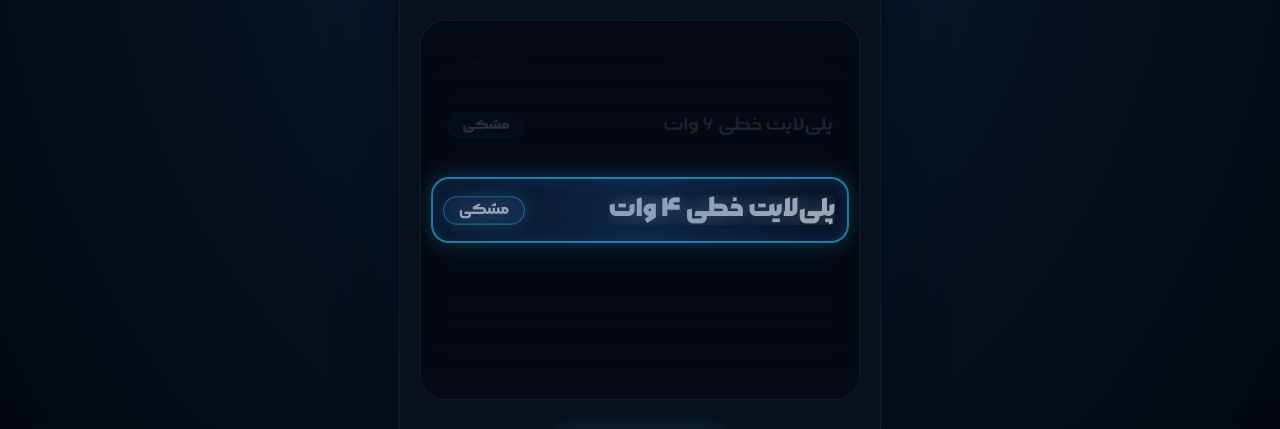
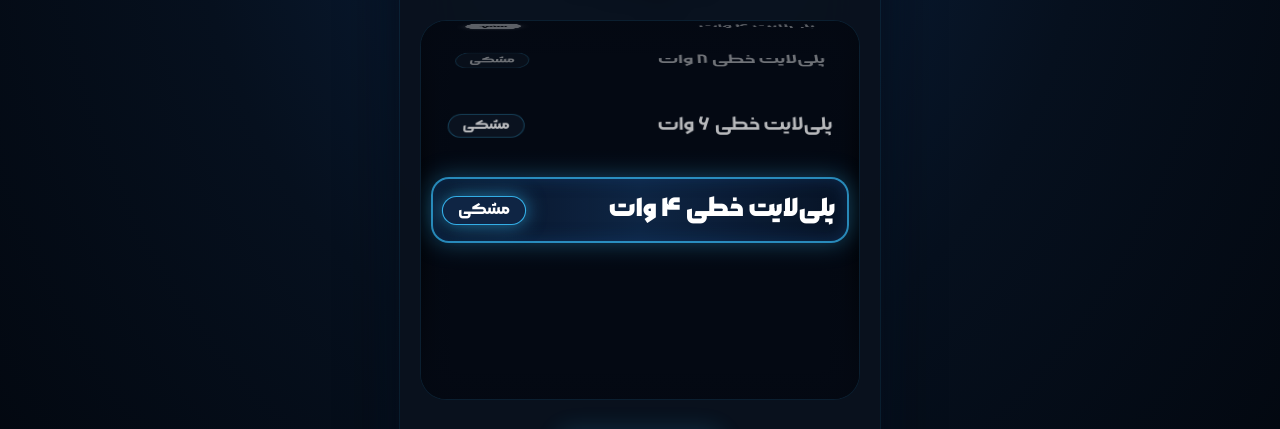
Before and after one commit to zabihiparsshoa/polylights, a plain HTML site: page index.html in a window 1280 px wide. Shown: the part 174-603 px from the top of the page. Drawn offline with Linux system fonts and the light colour scheme.

Commit message:
Update products and add features UI

```diff
--- a/index.html
+++ b/index.html
@@ -43,7 +43,7 @@
       justify-content: center;
       align-items: center;
       padding: 16px;
-      color: #f8fafc;
+      color: #ffffff;
     }
 
     .container {
@@ -99,7 +99,7 @@
       cursor: grabbing;
     }
 
-    /* Luminous Selection Indicator with Brand Colors */
+    /* Selection Indicator */
     .wheel-selection-indicator {
       position: absolute;
       top: calc(50% - (var(--item-height) / 2));
@@ -107,14 +107,14 @@
       right: 10px;
       height: var(--item-height);
       background: linear-gradient(90deg, rgba(12, 35, 66, 0.4) 0%, rgba(24, 66, 117, 0.5) 50%, rgba(12, 35, 66, 0.4) 100%);
-      border: 2px solid rgba(56, 189, 248, 0.6);
+      border: 2px solid rgba(56, 189, 248, 0.7);
       border-radius: 18px;
-      box-shadow: 0 0 25px rgba(56, 189, 248, 0.3), inset 0 0 16px rgba(24, 66, 117, 0.5);
+      box-shadow: 0 0 25px rgba(56, 189, 248, 0.35), inset 0 0 16px rgba(24, 66, 117, 0.5);
       pointer-events: none;
-      z-index: 2;
+      z-index: 1;
     }
 
-    /* Dark Overlays / Depth Gradients */
+    /* Soft top/bottom fade gradients behind text */
     .wheel-overlay-top,
     .wheel-overlay-bottom {
       position: absolute;
@@ -122,19 +122,20 @@
       right: 0;
       height: calc(50% - (var(--item-height) / 2));
       pointer-events: none;
-      z-index: 3;
+      z-index: 2;
     }
 
     .wheel-overlay-top {
       top: 0;
-      background: linear-gradient(to bottom, rgba(4, 9, 19, 0.98) 15%, rgba(4, 9, 19, 0.5) 80%, transparent 100%);
+      background: linear-gradient(to bottom, rgba(4, 9, 19, 0.92) 0%, rgba(4, 9, 19, 0.3) 70%, transparent 100%);
     }
 
     .wheel-overlay-bottom {
       bottom: 0;
-      background: linear-gradient(to top, rgba(4, 9, 19, 0.98) 15%, rgba(4, 9, 19, 0.5) 80%, transparent 100%);
+      background: linear-gradient(to top, rgba(4, 9, 19, 0.92) 0%, rgba(4, 9, 19, 0.3) 70%, transparent 100%);
     }
 
+    /* Wheel Scroller in Front */
     .wheel-scroller {
       position: absolute;
       width: 100%;
@@ -143,9 +144,10 @@
       left: 0;
       transform-style: preserve-3d;
       will-change: transform;
+      z-index: 5;
     }
 
-    /* Wheel Items */
+    /* Pure Sharp White Wheel Items */
     .wheel-item {
       position: absolute;
       left: 0;
@@ -157,14 +159,15 @@
       justify-content: space-between;
       padding: 0 24px;
       font-size: 1.35rem;
-      font-weight: 500;
-      color: #64748b;
+      font-weight: 600;
+      color: #ffffff !important;
       backface-visibility: hidden;
-      transition: color 0.15s ease, text-shadow 0.15s ease;
+      transition: font-size 0.15s ease, font-weight 0.15s ease;
       direction: rtl;
     }
 
     .wheel-item-title {
+      color: #ffffff !important;
       white-space: nowrap;
       overflow: hidden;
       text-overflow: ellipsis;
@@ -182,40 +185,38 @@
       transition: all 0.2s ease;
     }
 
-    /* White body color tag */
     .wheel-item-badge.badge-white {
-      background: #f8fafc;
+      background: #ffffff;
       color: #09090b;
       border: 1px solid #ffffff;
-      box-shadow: 0 2px 8px rgba(255, 255, 255, 0.15);
+      box-shadow: 0 2px 10px rgba(255, 255, 255, 0.3);
     }
 
-    /* Black body color tag */
     .wheel-item-badge.badge-black {
       background: #0b1523;
-      color: #94a3b8;
-      border: 1px solid #1e293b;
+      color: #ffffff;
+      border: 1px solid rgba(56, 189, 248, 0.4);
     }
 
-    /* Active Selected Item */
+    /* Active Selected Item (Brilliant Sharp White) */
     .wheel-item.selected {
-      color: #ffffff;
+      color: #ffffff !important;
       font-weight: 900;
       font-size: 1.55rem;
-      text-shadow: 0 0 20px rgba(255, 255, 255, 0.45);
+      /* text-shadow: 0 0 10px #ffffff, 0 0 20px rgba(56, 189, 248, 0.8); */
     }
 
     .wheel-item.selected .wheel-item-badge.badge-white {
-      box-shadow: 0 0 16px rgba(255, 255, 255, 0.5);
-      transform: scale(1.05);
+      box-shadow: 0 0 18px rgba(255, 255, 255, 0.9);
+      transform: scale(1.08);
     }
 
     .wheel-item.selected .wheel-item-badge.badge-black {
-      border-color: rgba(56, 189, 248, 0.7);
-      color: #f8fafc;
+      border-color: rgba(56, 189, 248, 0.9);
+      color: #ffffff;
       background: #0f2544;
-      box-shadow: 0 0 16px rgba(56, 189, 248, 0.35);
-      transform: scale(1.05);
+      box-shadow: 0 0 18px rgba(56, 189, 248, 0.6);
+      transform: scale(1.08);
     }
 
     /* Bottom Typo Logo */
@@ -240,12 +241,10 @@
 <body>
 
   <main class="container">
-    <!-- Top Logo -->
     <div class="top-logo-wrap">
       <img src="logo-icon.png" alt="Pars Shoa Icon" class="top-logo">
     </div>
 
-    <!-- Center Huge Wheel -->
     <div class="wheel-picker-wrapper" id="wheelPicker" role="listbox" aria-label="فهرست محصولات">
       <div class="wheel-overlay-top"></div>
       <div class="wheel-selection-indicator"></div>
@@ -253,7 +252,6 @@
       <div class="wheel-scroller" id="wheelScroller"></div>
     </div>
 
-    <!-- Bottom Typo Logo -->
     <div class="bottom-logo-wrap">
       <img src="pst-typo.png" alt="Pars Shoa Typography" class="bottom-logo">
     </div>
@@ -280,7 +278,6 @@
     const scroller = document.getElementById('wheelScroller');
     const picker = document.getElementById('wheelPicker');
 
-    // Build wheel items
     products.forEach((prod, index) => {
       const item = document.createElement('div');
       item.className = `wheel-item ${index === 0 ? 'selected' : ''}`;
@@ -311,7 +308,8 @@
 
         const normalizedAngle = Math.abs((itemRotation % 360 + 360) % 360);
         const distance = normalizedAngle > 180 ? 360 - normalizedAngle : normalizedAngle;
-        const opacity = Math.max(0.06, 1 - (distance / 65));
+
+        const opacity = Math.max(0.35, 1 - (distance / 80));
 
         item.style.transform = `translateY(${translateY}px) translateZ(${translateZ}px) rotateX(${itemRotation}deg)`;
         item.style.opacity = opacity;
@@ -410,14 +408,12 @@
       setSelectedIndex(targetIndex, true);
     }
 
-    // Click item selection
     items.forEach((item) => {
       item.addEventListener('click', () => {
         setSelectedIndex(parseInt(item.dataset.index, 10), true);
       });
     });
 
-    // Mouse wheel scroll
     picker.addEventListener('wheel', (e) => {
       e.preventDefault();
       setSelectedIndex(currentIndex + (e.deltaY > 0 ? 1 : -1), true);
@@ -431,7 +427,6 @@
     window.addEventListener('touchmove', onPointerMove, { passive: true });
     window.addEventListener('touchend', onPointerUp);
 
-    // Initial positioning
     setSelectedIndex(0, false);
   </script>
 </body>
```
